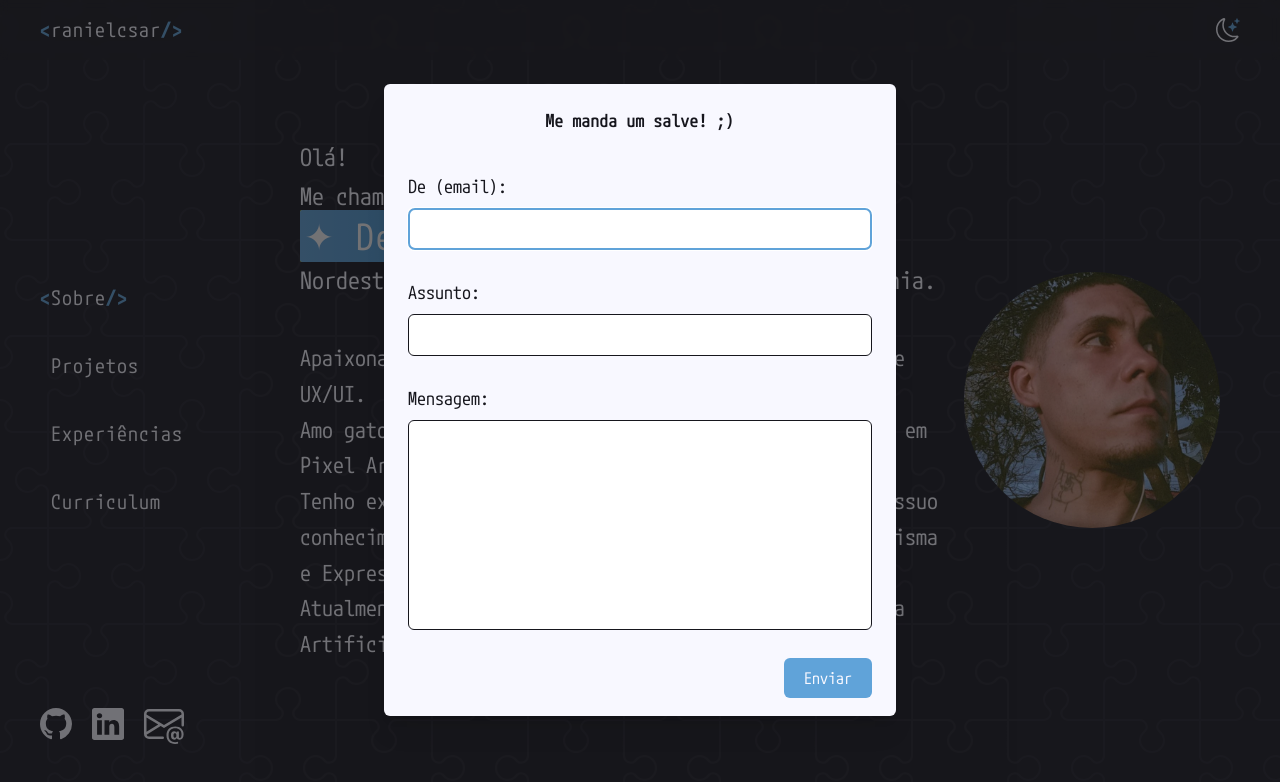
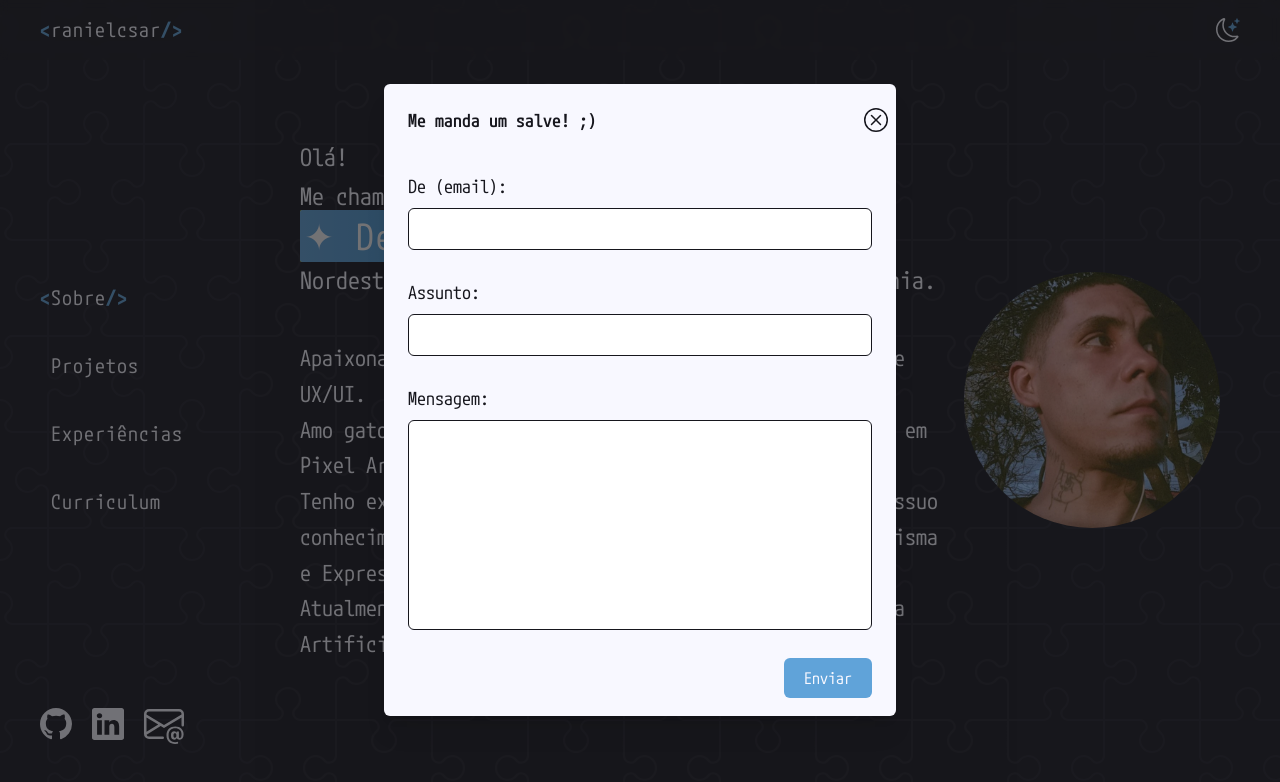
Before and after one commit to ranielcsar/ranoob.github.io, a React (Vite) app: page / in a window 1280 px wide. Both pictures are taken after a click on the button 164 px from the left and 724 px from the top of the page. Shown: the top 782 px of the page. Built offline with nearby package versions, Linux system fonts and the light colour scheme.

Commit message:
feat: added close icon

```diff
--- a/src/components/common/modal/index.tsx
+++ b/src/components/common/modal/index.tsx
@@ -1,3 +1,4 @@
+import { CloseIcon } from '@/assets/icons'
 import { Dialog, Transition } from '@headlessui/react'
 import { ReactNode, Fragment } from 'react'
 
@@ -35,13 +36,18 @@ export function Modal({ children, isOpen, onClose, title }: ModalProps) {
               leaveFrom="opacity-100 scale-100"
               leaveTo="opacity-0 scale-95"
             >
-              <Dialog.Panel className="w-full max-w-lg transform overflow-hidden rounded-md bg-white p-6 text-left align-middle shadow-xl transition-all md:h-[79vh] xl:h-auto">
-                <Dialog.Title
-                  as="h3"
-                  className="mb-10 text-center text-lg font-medium leading-6 text-black"
-                >
+              <Dialog.Panel className="relative w-full max-w-lg transform overflow-hidden rounded-md bg-white p-6 text-left align-middle shadow-xl transition-all md:h-[79vh] xl:h-auto">
+                <Dialog.Title as="h3" className="mb-10 text-lg font-medium leading-6 text-black">
                   {title}
                 </Dialog.Title>
+
+                <button
+                  type="button"
+                  className="absolute top-6 right-2 text-black h-6 w-6"
+                  onClick={onClose}
+                >
+                  <CloseIcon />
+                </button>
 
                 {children}
               </Dialog.Panel>
```
